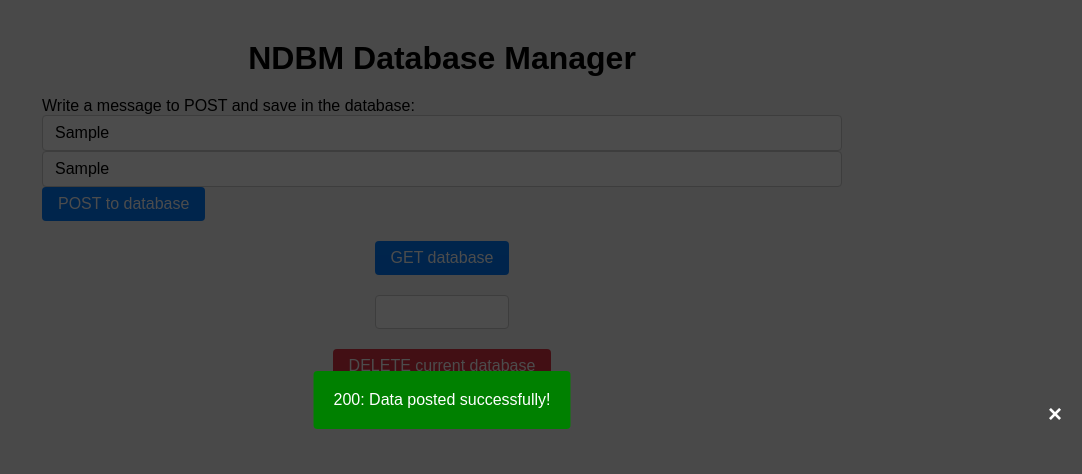
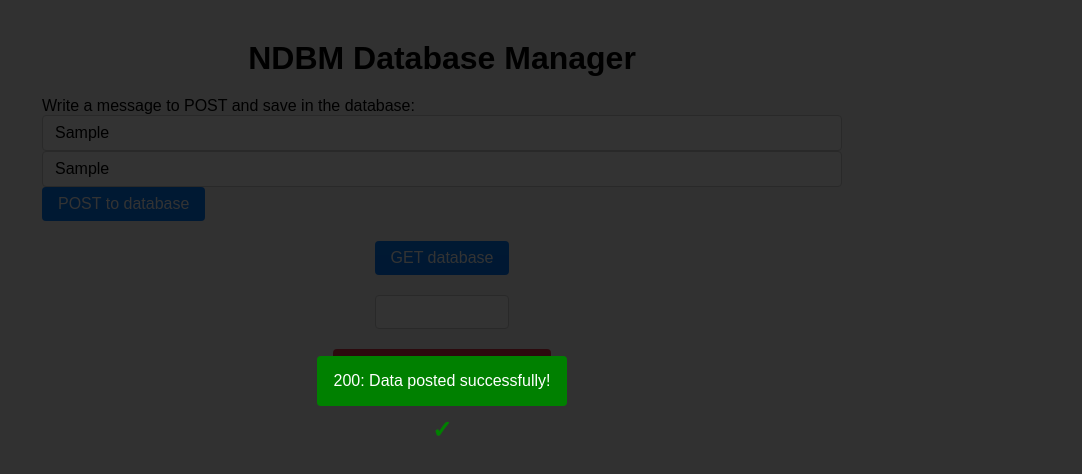
Before and after one commit to PSokhey/COMP-4981-Process-Web-Server, a plain HTML site: page web/index.html in a window 1280 px wide. Both pictures are taken after typing "Sample", "Sample" into the empty fields and a click on the button "POST to database". Shown: the whole page, without its empty margins (198-1280 px from the left). Drawn offline with Linux system fonts and the light colour scheme.

Commit message:
pop up bug fix.

```diff
--- a/web/index.html
+++ b/web/index.html
@@ -21,10 +21,14 @@
     <button id="delete-button" class="delete-button">DELETE current database</button>
   </div>
 </div>
+
 <div id="status-popup" class="status-popup">
-  <span id="status-popup-close" class="status-popup-close">&times;</span>
-  <div id="status-popup-content" class="status-popup-content"></div>
+  <div class="status-popup-container">
+    <div id="status-popup-content" class="status-popup-content"></div>
+    <span id="status-popup-close" class="status-popup-close">&#x2713;</span>
+  </div>
 </div>
+
 <script src="script.js"></script>
 </body>
 </html>
--- a/web/style.css
+++ b/web/style.css
@@ -7,7 +7,6 @@
 body {
   font-family: Arial, sans-serif;
   background-color: #f5f5f5;
-  position: relative;
 }
 
 .container {
@@ -71,44 +70,43 @@ button:hover {
   overflow-wrap: break-word;
 }
 
-/* Status Popup */
-#status-popup {
+.status-popup {
   display: none;
   position: fixed;
   top: 0;
   left: 0;
   width: 100%;
   height: 100%;
-  background-color: rgba(0, 0, 0, 0.7);
-  z-index: 100;
-  overflow: auto;
+  background-color: rgba(0, 0, 0, 0.8);
+  z-index: 1000;
 }
 
-#status-popup-content {
-  position: absolute;
-  top: 50%;
-  left: 50%;
-  transform: translate(-50%, -50%);
-  padding: 20px;
-  font-size: 16px;
-  color: white;
-  border-radius: 4px;
-  text-align: center;
+.status-popup-container {
+  display: flex;
+  flex-direction: column;
+  align-items: center;
+  justify-content: center;
+  width: 100%;
+  height: 100%;
 }
 
-#status-popup-close {
-  position: absolute;
-  top: 50%;
-  right: 20px;
+.status-popup-content {
+  padding: 16px;
+  border-radius: 4px;
+  color: white;
+  font-size: 16px;
+  text-align: center;
+  margin-bottom: 10px;
+}
+
+.status-popup-close {
   font-size: 24px;
   font-weight: bold;
-  color: white;
-  background-color: transparent;
-  border: none;
+  color: green;
   cursor: pointer;
   transition: color 0.3s;
 }
 
-#status-popup-close:hover {
-  color: #f44336;
+.status-popup-close:hover {
+  color: #006400;
 }
```
